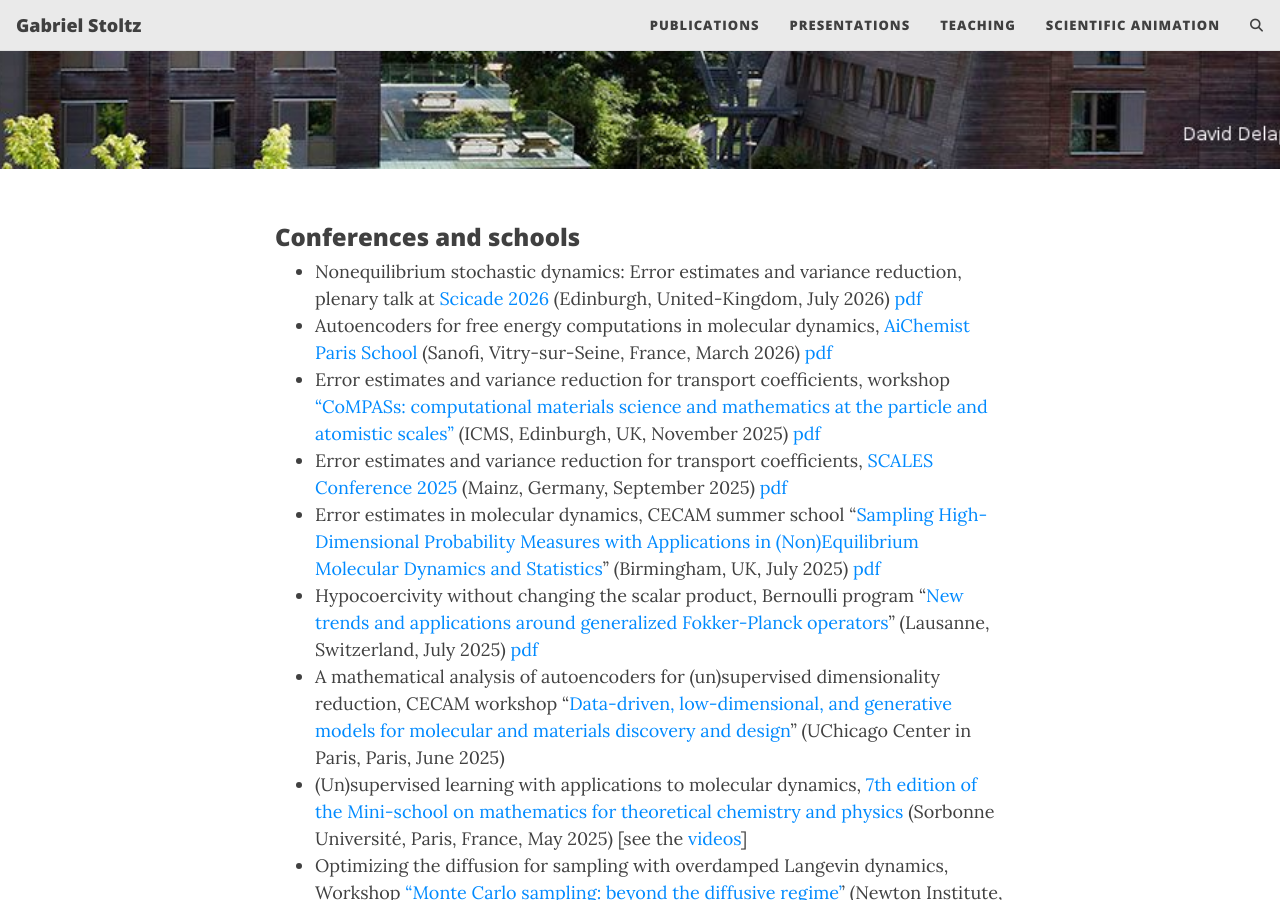
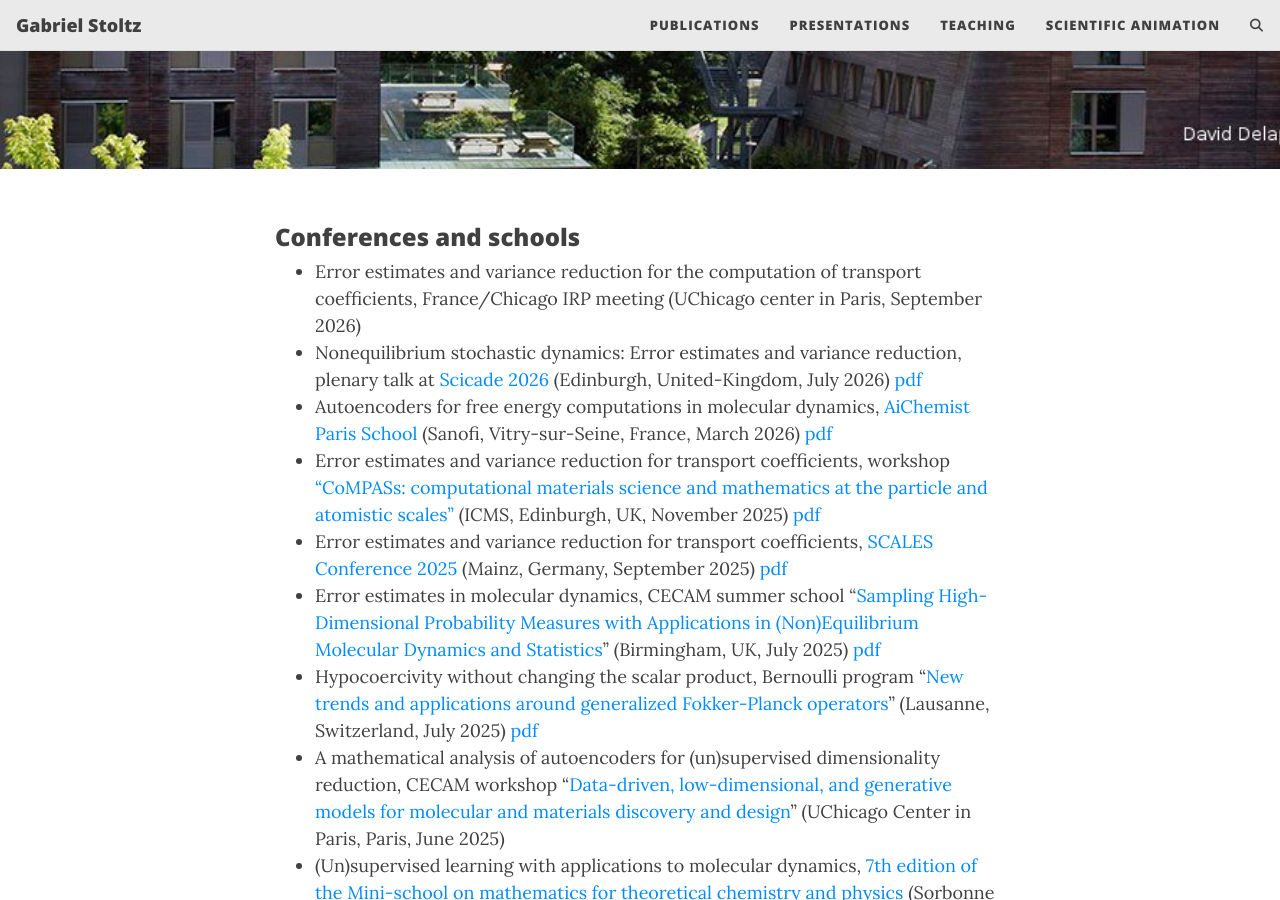
Before and after one commit to GabrielStoltz/GabrielStoltz.github.io, a Jekyll site: the page built from presentations.md, in a window 1280 px wide and 900 px high, scrolled down 406 px. Built offline with Jekyll 4.4.1, drawn with Linux system fonts in a browser that asks for light colours; comment, search, counter and statistics services are not loaded; our own code applies the rules of GitHub Pages for plain Markdown files.

Commit message:
Add new conference presentation entry

```diff
--- a/presentations.md
+++ b/presentations.md
@@ -5,6 +5,7 @@ cover-img: /assets/images/coriolis.jpg
 
 ### Conferences and schools
 
+  - Error estimates and variance reduction for the computation of transport coefficients, France/Chicago IRP meeting (UChicago center in Paris, September 2026)
   - Nonequilibrium stochastic dynamics: Error estimates and variance reduction, plenary talk at <a href="https://scicade.org/plenary-talks#Gabriel-Stoltz">Scicade 2026</a> (Edinburgh, United-Kingdom, July 2026) <a href="{{ '/assets/Conf/stoltz_Scicade_2026.pdf' | relative_url }}" >pdf</a>
   - Autoencoders for free energy computations in molecular dynamics, <a href="https://aichemist.eu/lectures" >AiChemist Paris School</a> (Sanofi, Vitry-sur-Seine, France, March 2026) <a href="{{ '/assets/Conf/stoltz_AIChemist_2026.pdf' | relative_url }}" >pdf</a>
   - Error estimates and variance reduction for transport coefficients, workshop <a href="https://icms.ac.uk/activities/workshop/compass-computational-materials-science-and-mathematics-at-the-particle-and-atomistic-scales/" >"CoMPASs: computational materials science and mathematics at the particle and atomistic scales"</a> (ICMS, Edinburgh, UK, November 2025) <a href="{{ '/assets/Conf/stoltz_ICMS_COMPASS_2025.pdf' | relative_url }}" >pdf</a>
```
